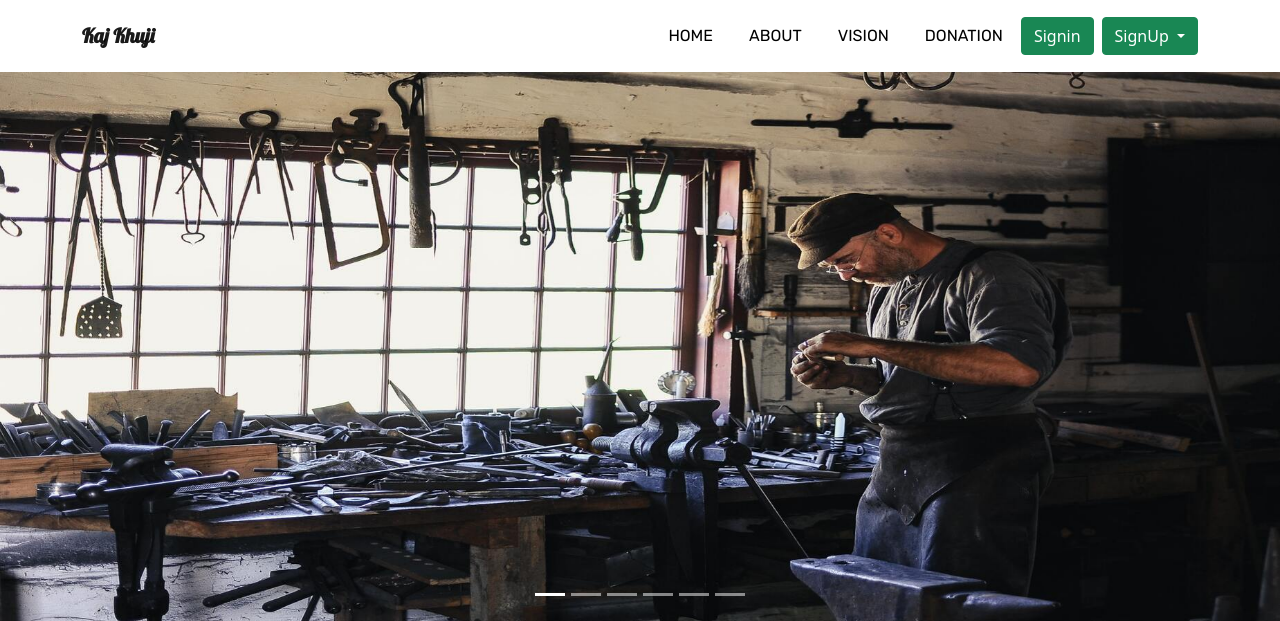
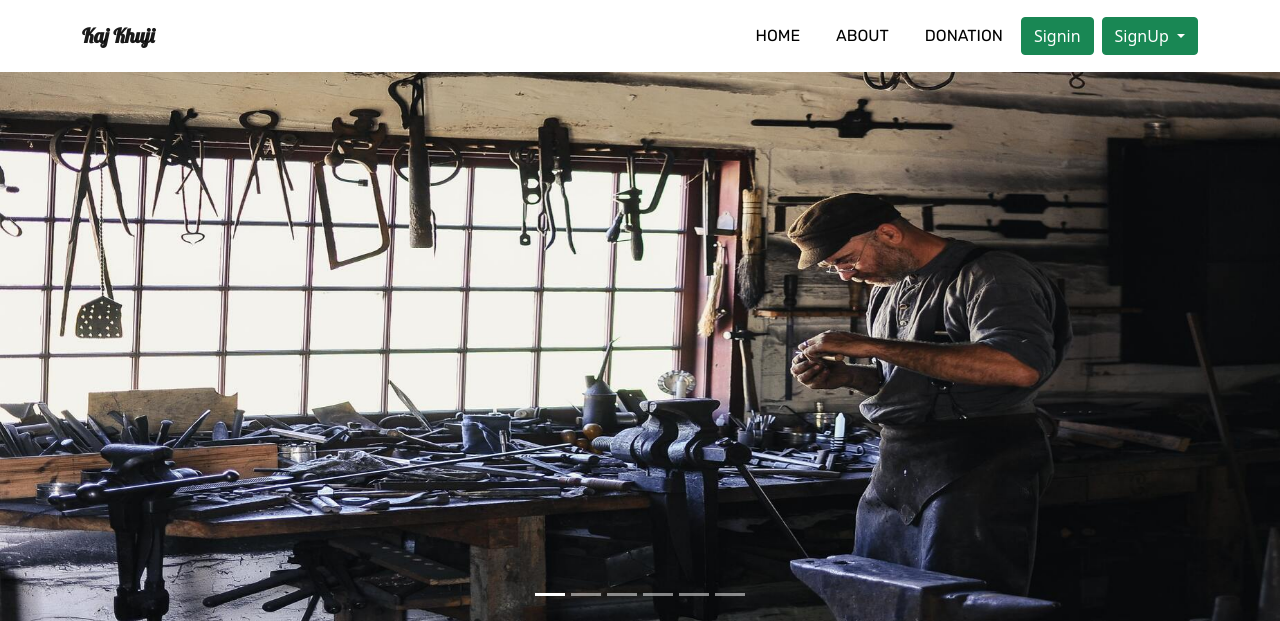
Before and after one commit to NurullahSanY/KajKhuji, a PHP site: page / in a window 1280 px wide. Shown: the top 621 px of the page. Run offline with PHP 8.4, Linux system fonts and the light colour scheme; some web fonts are replaced.

Commit message:
Update index.php

```diff
--- a/index.php
+++ b/index.php
@@ -32,9 +32,7 @@
           <li class="nav-item">
             <a class="nav-link" href="about.php" style="color: black;">About</a>
           </li>
-          <li class="nav-item">
-            <a class="nav-link" href="vision.php" style="color: black;">Vision</a>
-          </li>
+
           <li class="nav-item">
 
             <a class="nav-link" href="donation.php" style="color: black;">Donation</a>
```
